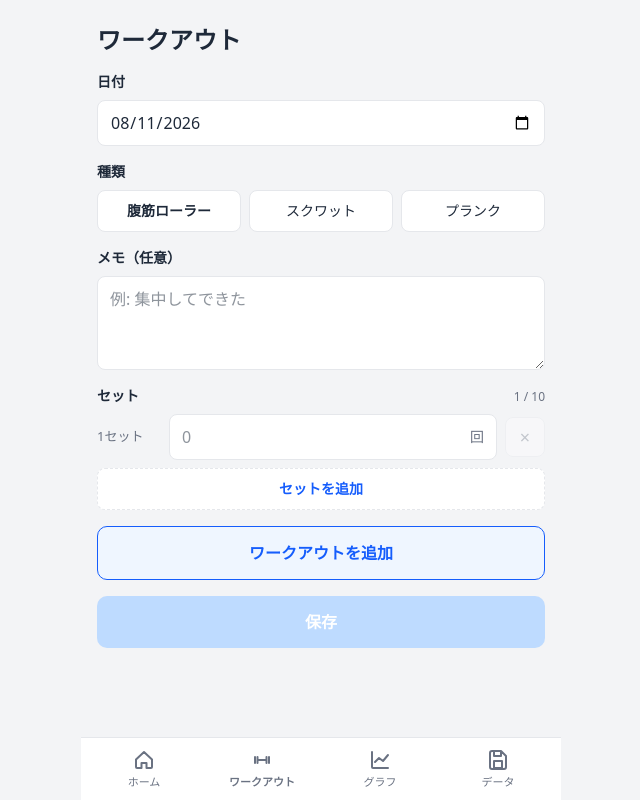
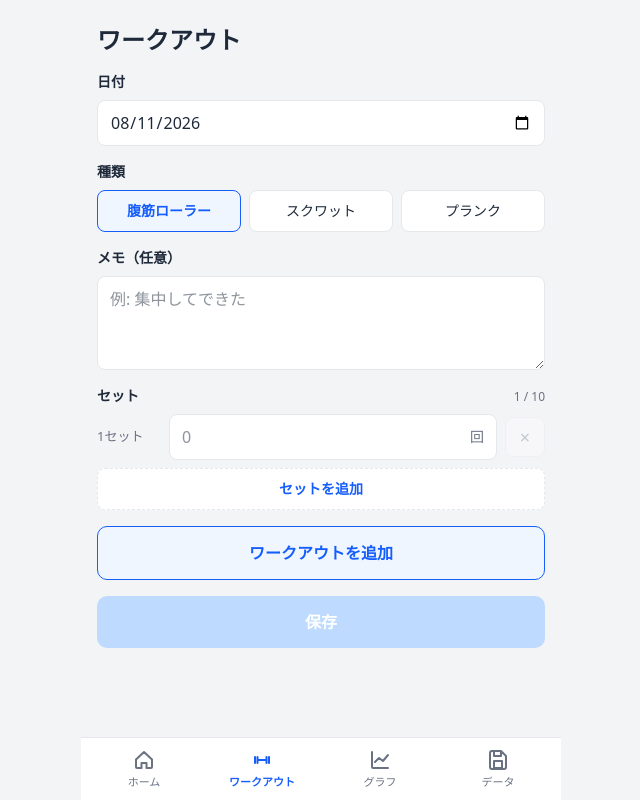
Before and after one commit to Eikpyrmir/kinjournal, a React (Vite) app: page / in a window 1280 px wide. Both pictures are taken after a click on the button "ワークアウト". Shown: the whole page, without its empty margins (319-959 px from the left). Built offline with nearby package versions, Linux system fonts and the light colour scheme.

Commit message:
選択状態のスタイルが競合していたのを修正

```diff
--- a/src/components/BottomNav.tsx
+++ b/src/components/BottomNav.tsx
@@ -40,9 +40,11 @@ export default function BottomNav({ tab, onChange }: Props) {
         <button
           key={id}
           type="button"
-          className={`flex flex-1 cursor-pointer flex-col items-center gap-0.5 border-none bg-none py-1.5 text-[11px] text-gray-500 ${
-            tab === id ? 'font-semibold text-blue-600' : ''
-          }`}
+          className={
+            tab === id
+              ? 'flex flex-1 cursor-pointer flex-col items-center gap-0.5 border-none bg-none py-1.5 text-[11px] font-semibold text-blue-600'
+              : 'flex flex-1 cursor-pointer flex-col items-center gap-0.5 border-none bg-none py-1.5 text-[11px] text-gray-500'
+          }
           onClick={() => onChange(id)}
         >
           <svg viewBox="0 0 24 24" fill="none" stroke="currentColor" strokeWidth="2" strokeLinecap="round" strokeLinejoin="round" className="h-6 w-6">
--- a/src/pages/Workout.tsx
+++ b/src/pages/Workout.tsx
@@ -159,9 +159,11 @@ export default function Workout({ records, onSave, onDelete }: Props) {
                 <button
                   key={t.id}
                   type="button"
-                  className={`cursor-pointer rounded-lg border border-gray-200 bg-white px-1 py-2.5 text-sm text-gray-800 ${
-                    type === t.id ? 'border-blue-600 bg-blue-50 font-semibold text-blue-600' : ''
-                  }`}
+                  className={
+                    type === t.id
+                      ? 'cursor-pointer rounded-lg border border-blue-600 bg-blue-50 px-1 py-2.5 text-sm font-semibold text-blue-600'
+                      : 'cursor-pointer rounded-lg border border-gray-200 bg-white px-1 py-2.5 text-sm text-gray-800'
+                  }
                   onClick={() => setType(t.id)}
                 >
                   {t.label}
```
